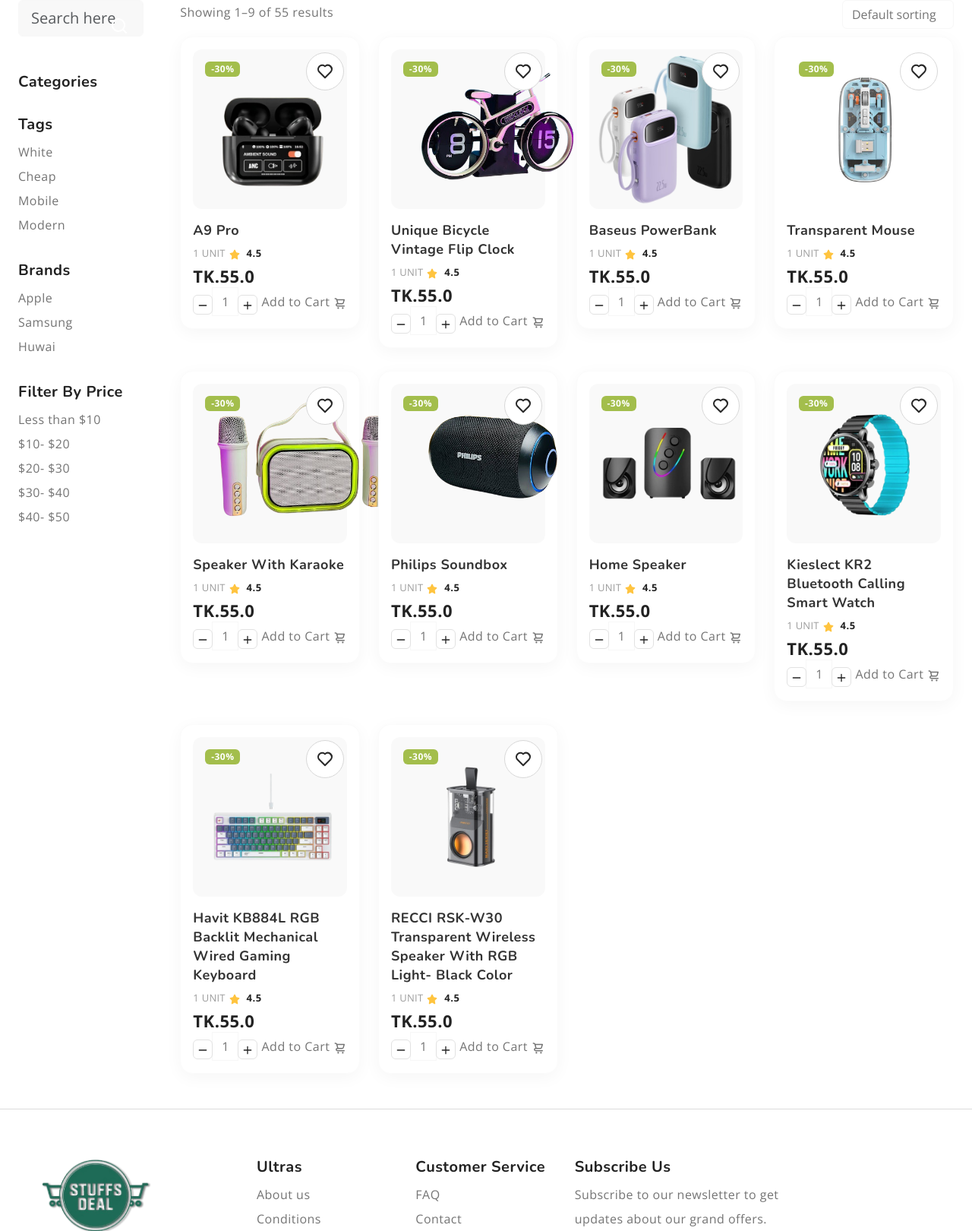
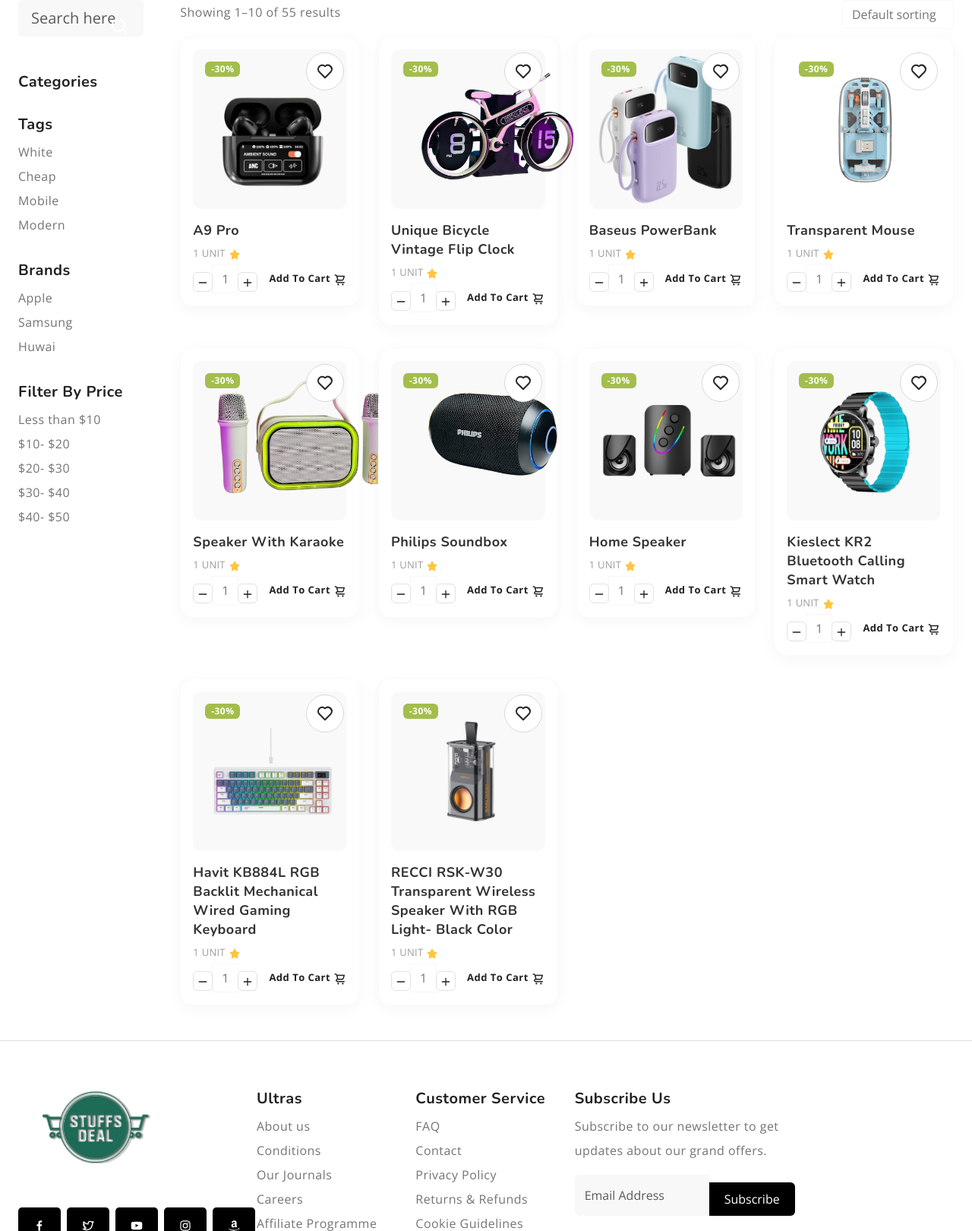
Before and after one commit to JakirNobi/E-commerce-project, a Django app: page /category/ in a window 1280 px wide. Shown: the part 197-1817 px from the top of the page at 76% size. Run offline with Django 5.2, Linux system fonts and the light colour scheme; data comes from the database, SQL or seed files in the repository.

Commit message:
all product

```diff
--- a/E_commerce/base/templates/base/category.html
+++ b/E_commerce/base/templates/base/category.html
@@ -116,7 +116,7 @@ All Products
       <main class="col-md-10">
         <div class="filter-shop d-flex justify-content-between">
           <div class="showing-product">
-            <p>Showing 1–9 of 55 results</p>
+            <p>Showing 1–10 of 55 results</p>
           </div>
           <div class="sort-by">
             <select id="input-sort" class="form-control" data-filter-sort="" data-filter-order="">
@@ -151,8 +151,6 @@ All Products
               <h3>{{ product.title }}</h3>
               <span class="qty">1 Unit</span><span class="rating"><svg width="24" height="24" class="text-primary">
                   <use xlink:href="#star-solid"></use>
-                </svg> 4.5</span>
-              <span class="price">TK.{{ product.selling_price}}</span>
               <div class="d-flex align-items-center justify-content-between">
                 <div class="input-group product-qty">
                   <span class="input-group-btn">
@@ -205,3 +203,4 @@ All Products
   </div>
 </div>
 {% endblock content %}
+      <h1 class="page-title pb-2">Shop</h1
```
